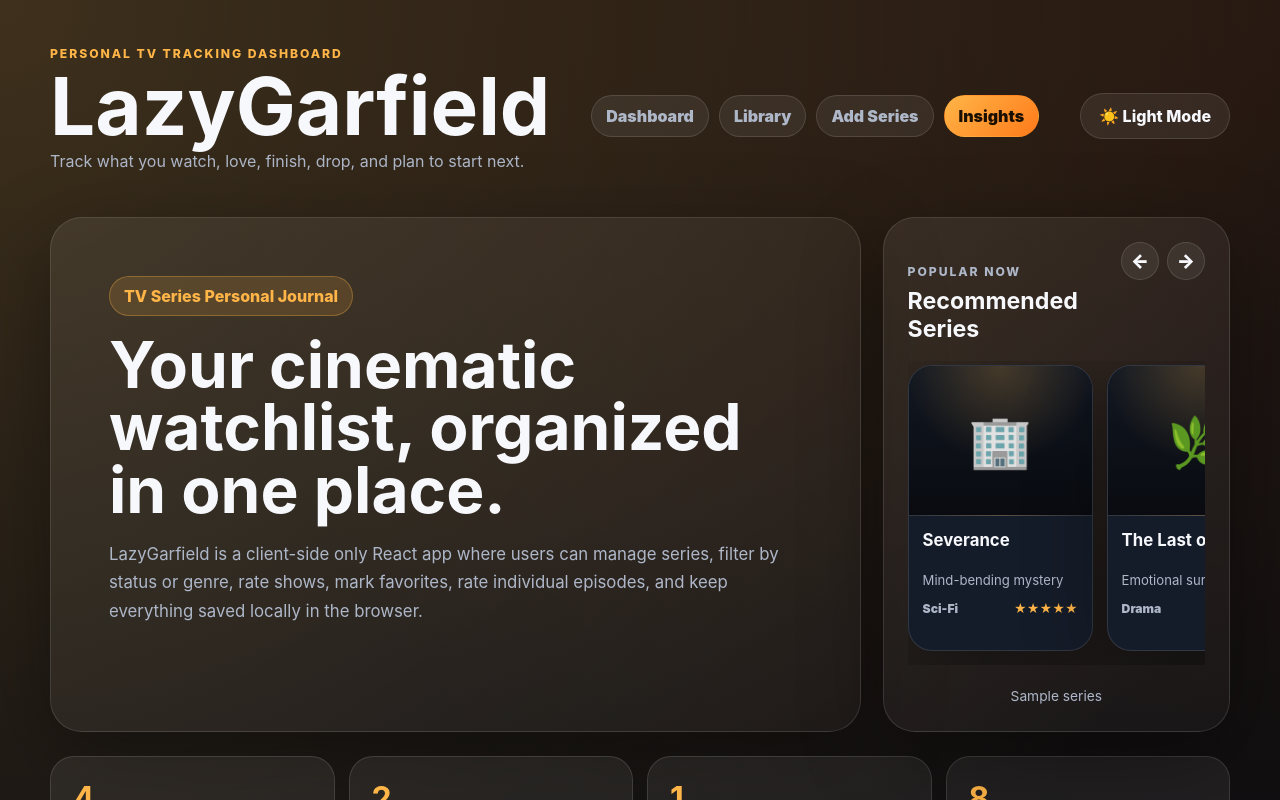
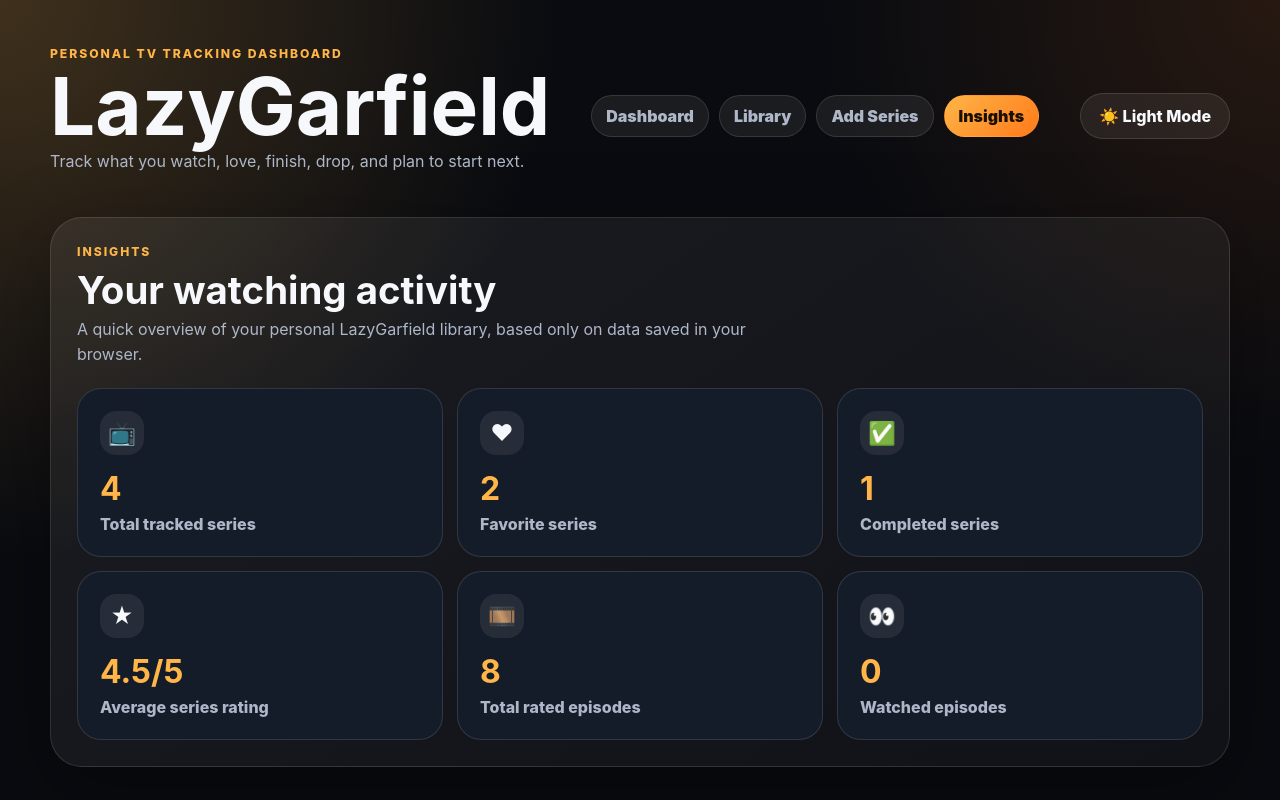
Before and after one commit to crudualexandra/LazyGarfield, a React (Vite) app: page / in a window 1280 px wide. Both pictures are taken after a click on the button "Insights". Shown: the top 800 px of the page. Built offline with nearby package versions, Linux system fonts and the light colour scheme.

Commit message:
Split app into separate pages

```diff
--- a/src/App.jsx
+++ b/src/App.jsx
@@ -492,6 +492,8 @@ export default function App() {
       </header>
 
       <main>
+        {activePage === "dashboard" && (
+          <>
             <section className="hero-section">
               <div className="hero-content">
                 <span className="hero-badge">TV Series Personal Journal</span>
@@ -554,6 +556,7 @@ export default function App() {
                 <p className="recommendations-note">Sample series</p>
               </div>
             </section>
+
             <section className="stats-grid" aria-label="Series statistics">
               <StatCard label="Total Series" value={stats.total} />
               <StatCard label="Favorites" value={stats.favorites} />
@@ -562,7 +565,11 @@ export default function App() {
               <StatCard label="Watched Episodes" value={stats.watchedEpisodes} />
               <StatCard label="Average Rating" value={`${stats.average}/5`} />
             </section>
+          </>
+        )}
 
+        {activePage === "library" && (
+          <>
             <section className="filters-section" aria-label="Search and filters">
               <div className="section-title">
                 <div>
@@ -627,7 +634,11 @@ export default function App() {
                   </select>
                 </label>
 
-            <button type="button" className="reset-button" onClick={resetFilters}>
+                <button
+                  type="button"
+                  className="reset-button"
+                  onClick={resetFilters}
+                >
                   Reset Filters
                 </button>
               </div>
@@ -670,10 +681,14 @@ export default function App() {
 
                             <button
                               type="button"
-                          className={`favorite-button${item.isFavorite ? " active" : ""}`}
+                              className={`favorite-button${
+                                item.isFavorite ? " active" : ""
+                              }`}
                               onClick={() => toggleFavorite(item.id)}
                               aria-label={
-                            item.isFavorite ? "Unfavorite series" : "Favorite series"
+                                item.isFavorite
+                                  ? "Unfavorite series"
+                                  : "Favorite series"
                               }
                             >
                               {item.isFavorite ? "♥" : "♡"}
@@ -692,7 +707,9 @@ export default function App() {
                               Series rating
                               <select
                                 value={item.rating}
-                            onChange={(event) => changeRating(item.id, event.target.value)}
+                                onChange={(event) =>
+                                  changeRating(item.id, event.target.value)
+                                }
                               >
                                 {[1, 2, 3, 4, 5].map((rating) => (
                                   <option key={rating} value={rating}>
@@ -720,7 +737,11 @@ export default function App() {
                                 placeholder="Episode title"
                                 value={episodeForm.title}
                                 onChange={(event) =>
-                              updateEpisodeForm(item.id, "title", event.target.value)
+                                  updateEpisodeForm(
+                                    item.id,
+                                    "title",
+                                    event.target.value
+                                  )
                                 }
                               />
 
@@ -730,7 +751,11 @@ export default function App() {
                                 placeholder="S"
                                 value={episodeForm.season}
                                 onChange={(event) =>
-                              updateEpisodeForm(item.id, "season", event.target.value)
+                                  updateEpisodeForm(
+                                    item.id,
+                                    "season",
+                                    event.target.value
+                                  )
                                 }
                               />
 
@@ -740,14 +765,22 @@ export default function App() {
                                 placeholder="E"
                                 value={episodeForm.episode}
                                 onChange={(event) =>
-                              updateEpisodeForm(item.id, "episode", event.target.value)
+                                  updateEpisodeForm(
+                                    item.id,
+                                    "episode",
+                                    event.target.value
+                                  )
                                 }
                               />
 
                               <select
                                 value={episodeForm.rating}
                                 onChange={(event) =>
-                              updateEpisodeForm(item.id, "rating", event.target.value)
+                                  updateEpisodeForm(
+                                    item.id,
+                                    "rating",
+                                    event.target.value
+                                  )
                                 }
                               >
                                 {[1, 2, 3, 4, 5].map((rating) => (
@@ -786,7 +819,10 @@ export default function App() {
                                           episode.watched ? "active" : ""
                                         }`}
                                         onClick={() =>
-                                      toggleEpisodeWatched(item.id, episode.id)
+                                          toggleEpisodeWatched(
+                                            item.id,
+                                            episode.id
+                                          )
                                         }
                                       >
                                         {episode.watched ? "Watched" : "Unwatched"}
@@ -812,7 +848,9 @@ export default function App() {
                                       <button
                                         type="button"
                                         className="mini-delete-button"
-                                    onClick={() => deleteEpisode(item.id, episode.id)}
+                                        onClick={() =>
+                                          deleteEpisode(item.id, episode.id)
+                                        }
                                       >
                                         ×
                                       </button>
@@ -837,7 +875,11 @@ export default function App() {
                 </div>
               )}
             </section>
+          </>
+        )}
 
+        {activePage === "add" && (
+          <>
             <section id="add-series" className="form-section">
               <div className="section-title">
                 <p className="eyebrow">Add new series</p>
@@ -919,7 +961,9 @@ export default function App() {
                     rows="4"
                     placeholder="Short description..."
                     value={form.description}
-                onChange={(event) => updateForm("description", event.target.value)}
+                    onChange={(event) =>
+                      updateForm("description", event.target.value)
+                    }
                   />
                 </label>
 
@@ -928,6 +972,59 @@ export default function App() {
                 </button>
               </form>
             </section>
+          </>
+        )}
+
+        {activePage === "insights" && (
+          <section className="insights-section">
+            <div className="section-title">
+              <p className="eyebrow">Insights</p>
+              <h2>Your watching activity</h2>
+              <p className="insights-description">
+                A quick overview of your personal LazyGarfield library, based only
+                on data saved in your browser.
+              </p>
+            </div>
+
+            <div className="insights-grid">
+              <div className="insight-card">
+                <span>📺</span>
+                <h3>{stats.total}</h3>
+                <p>Total tracked series</p>
+              </div>
+
+              <div className="insight-card">
+                <span>♥</span>
+                <h3>{stats.favorites}</h3>
+                <p>Favorite series</p>
+              </div>
+
+              <div className="insight-card">
+                <span>✅</span>
+                <h3>{stats.completed}</h3>
+                <p>Completed series</p>
+              </div>
+
+              <div className="insight-card">
+                <span>★</span>
+                <h3>{stats.average}/5</h3>
+                <p>Average series rating</p>
+              </div>
+
+              <div className="insight-card">
+                <span>🎞️</span>
+                <h3>{stats.totalEpisodes}</h3>
+                <p>Total rated episodes</p>
+              </div>
+
+              <div className="insight-card">
+                <span>👀</span>
+                <h3>{stats.watchedEpisodes}</h3>
+                <p>Watched episodes</p>
+              </div>
+            </div>
+          </section>
+        )}
       </main>
 
       <footer className="footer">
--- a/src/styles.css
+++ b/src/styles.css
@@ -839,6 +839,64 @@ textarea:focus {
   font-weight: 700;
 }
 
+.insights-section {
+  background: linear-gradient(145deg, var(--card), rgba(255, 255, 255, 0.03));
+  border: 1px solid var(--border);
+  border-radius: 32px;
+  box-shadow: var(--shadow);
+  padding: 26px;
+  margin-bottom: 24px;
+}
+
+.insights-description {
+  color: var(--muted);
+  max-width: 720px;
+  line-height: 1.6;
+}
+
+.insights-grid {
+  display: grid;
+  grid-template-columns: repeat(3, 1fr);
+  gap: 14px;
+  margin-top: 20px;
+}
+
+.insight-card {
+  background: var(--card-solid);
+  border: 1px solid var(--border);
+  border-radius: 24px;
+  padding: 22px;
+  transition: transform 0.2s ease, border 0.2s ease;
+}
+
+.insight-card:hover {
+  transform: translateY(-3px);
+  border-color: rgba(255, 181, 71, 0.55);
+}
+
+.insight-card span {
+  display: inline-grid;
+  place-items: center;
+  width: 44px;
+  height: 44px;
+  border-radius: 16px;
+  background: var(--card);
+  margin-bottom: 14px;
+  font-size: 1.4rem;
+}
+
+.insight-card h3 {
+  color: var(--accent);
+  font-size: 2rem;
+  margin-bottom: 6px;
+}
+
+.insight-card p {
+  color: var(--muted);
+  margin: 0;
+  font-weight: 800;
+}
+
 @media (max-width: 900px) {
   .site-header,
   .hero-section,
```
Also changed, not shown: 4 other files (tests, documents, lock files or other folders). Lines whose indentation alone changed are shown as unchanged.
